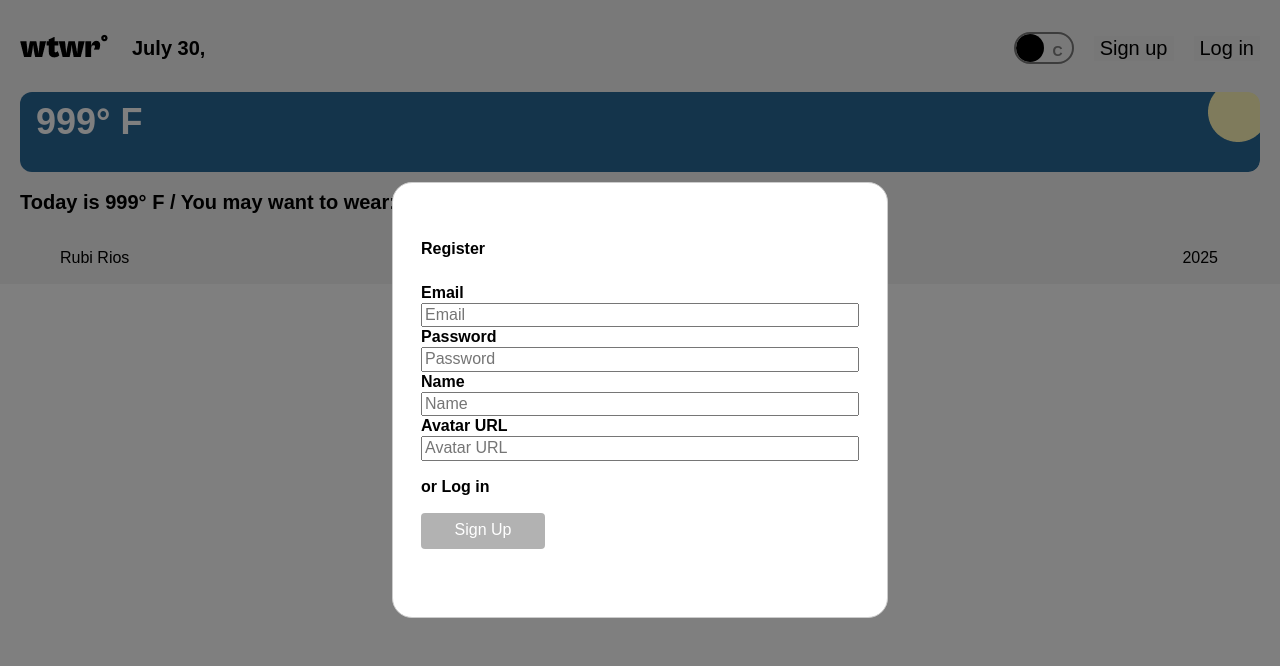
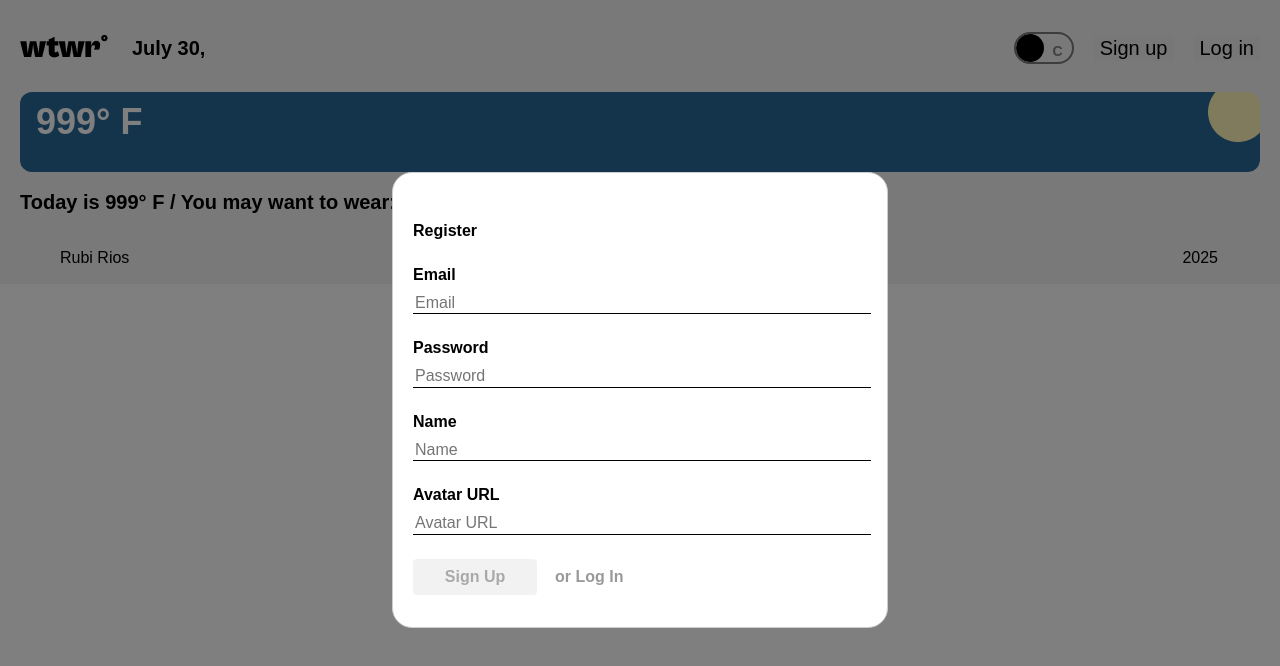
Before and after one commit to Rubbs/se_project_react, a React (Vite) app: page / in a window 1280 px wide. Both pictures are taken after a click on the button "Sign up". Shown: the top 666 px of the page. Built offline with nearby package versions, Linux system fonts and the light colour scheme; no server answers.

Commit message:
Refactor Login and Register modals; add styles and improve item normalization

```diff
--- a/src/components/App/App.jsx
+++ b/src/components/App/App.jsx
@@ -111,7 +111,7 @@ function App() {
       })
       .then((itemsRes) => {
         if (itemsRes) {
-          const normalizedItems = normalizeItems(itemsRes);
+          const normalizedItems = normalizeItems(itemsRes.data || itemsRes);
           setClothingItems(normalizedItems);
         }
       })
@@ -138,7 +138,9 @@ function App() {
         return getItems(token);
       })
       .then((res) => {
-        const normalizedItems = normalizeItems(res);
+        console.log("Fetched items on token check:", res);
+        const normalizedItems = normalizeItems(res.data || res);
+        console.log("Normalized items:", normalizedItems);
         setClothingItems(normalizedItems);
       })
       .catch(() => handleLogout());
@@ -157,7 +159,7 @@ function App() {
 
     addItem(newItem, token)
       .then((savedItem) => {
-        setClothingItems((prev) => [savedItem, ...prev]);
+        setClothingItems((prev) => [savedItem.data, ...prev]);
         closeActiveModal();
       })
       .catch((err) => {
@@ -287,6 +289,7 @@ function App() {
             isOpen={activeModal === "login"}
             onClose={closeActiveModal}
             onLogin={handleLogin}
+            onSignupClick={handleRegisterClick}
           />
           <AddItemModal
             isOpen={activeModal === "add-garment"}
--- a/src/components/LoginModal/LoginModal.css
+++ b/src/components/LoginModal/LoginModal.css
@@ -1,4 +1,3 @@
-/* src/components/LoginModal/LoginModal.css */
 .login-modal__actions {
   display: flex;
   align-items: center;
--- a/src/components/LoginModal/LoginModal.jsx
+++ b/src/components/LoginModal/LoginModal.jsx
@@ -20,6 +20,7 @@ const LoginModal = ({ isOpen, onClose, onLogin, onSignupClick }) => {
       onSubmit={handleSubmit}
       showButton={false} // Hide default submit button
     >
+      <div className="login-modal__container"></div>
       <label htmlFor="login-email">Email</label>
       <input
         id="login-email"
@@ -28,6 +29,7 @@ const LoginModal = ({ isOpen, onClose, onLogin, onSignupClick }) => {
         onChange={(e) => setEmail(e.target.value)}
         placeholder="Email"
         required
+        className="modal__input"
       />
 
       <label htmlFor="login-password">Password</label>
@@ -38,6 +40,7 @@ const LoginModal = ({ isOpen, onClose, onLogin, onSignupClick }) => {
         onChange={(e) => setPassword(e.target.value)}
         placeholder="Password"
         required
+        className="modal__input"
       />
 
       <div className="login-modal__actions">
--- a/src/components/ModalWithForm/ModalWithForm.css
+++ b/src/components/ModalWithForm/ModalWithForm.css
@@ -52,13 +52,28 @@
 .modal__content {
   background-color: #fff;
   position: relative;
-  padding: 28px 28px 36px;
+  padding: 20px 20px 36px;
   max-width: 496px;
   box-sizing: border-box;
   width: 100%;
   border-radius: 20px;
-  height: 436px;
+  height: 456px;
   border: 1px solid #ccc;
+}
+
+.modalWithForm .login-modal__container {
+  display: flex;
+  flex-direction: column;
+  gap: 16px;
+  width: 496px;
+  height: 304;
+  position: relative;
+  top: 259px;
+  left: 472px;
+  border-width: 1px;
+
+  opacity: 1;
+  border-radius: 20px;
 }
 
 .modal__form {
@@ -70,7 +85,7 @@
 .modal__input {
   display: block;
   margin-top: 8px;
-  margin-bottom: 20px;
+  margin-bottom: 24px;
   border: none;
   border-bottom: 1px solid rgba(0, 0, 0, 1);
   width: 100%;
--- /dev/null
+++ b/src/components/RegisterModal/RegisterModal.css
@@ -0,0 +1,49 @@
+.register-modal__actions {
+  display: flex;
+  align-items: center;
+  justify-content: flex-start;
+  padding-bottom: 34px;
+}
+
+.register-modal__submit {
+  width: 124px;
+  height: 36px;
+  border-radius: 4px;
+  border: none;
+  font-family: "Cabinet Grotesk", sans-serif;
+  font-weight: 700;
+  font-size: 16px;
+  line-height: 20px;
+  background-color: rgba(0, 0, 0, 0.05);
+  color: rgba(0, 0, 0, 0.3);
+  cursor: not-allowed;
+  transition: all 0.25s ease;
+}
+
+.register-modal__submit:not(:disabled) {
+  background-color: #000;
+  color: #fff;
+  cursor: pointer;
+}
+
+.register-modal__submit:not(:disabled):hover {
+  background-color: #333;
+}
+
+.register-modal__switch {
+  margin-left: 12px;
+  background: none;
+  border: none;
+  font-family: "Cabinet Grotesk", sans-serif;
+  font-weight: 700;
+  font-size: 16px;
+  line-height: 20px;
+  color: rgba(0, 0, 0, 0.4);
+  cursor: pointer;
+  transition: color 0.2s ease;
+}
+
+.register-modal__switch:hover {
+  color: #000;
+  text-decoration: underline;
+}
--- a/src/components/RegisterModal/RegisterModal.jsx
+++ b/src/components/RegisterModal/RegisterModal.jsx
@@ -1,6 +1,7 @@
 import React, { useState } from "react";
 import ModalWithForm from "../ModalWithForm/ModalWithForm";
 import { useForm } from "../../utils/useForm";
+import "./RegisterModal.css"; // add if you haven’t yet
 
 // Registration modal component
 const RegisterModal = ({ isOpen, onClose, onRegister, openLoginModal }) => {
@@ -16,7 +17,7 @@ const RegisterModal = ({ isOpen, onClose, onRegister, openLoginModal }) => {
     e.preventDefault();
     onRegister({
       name: values.name,
-      avatar: avatar.avatar || "https://i.pravatar.cc/150?img=3",
+      avatar: values.avatar || "https://i.pravatar.cc/150?img=3",
       email: values.email,
       password: values.password,
     });
@@ -29,7 +30,7 @@ const RegisterModal = ({ isOpen, onClose, onRegister, openLoginModal }) => {
       isOpen={isOpen}
       onClose={onClose}
       onSubmit={handleSubmit}
-      buttonText="Sign Up"
+      showButton={false} // Hide default submit button
     >
       <label htmlFor="register-email">Email</label>
       <input
@@ -40,6 +41,7 @@ const RegisterModal = ({ isOpen, onClose, onRegister, openLoginModal }) => {
         value={values.email}
         onChange={handleChange}
         required
+        className="modal__input"
       />
 
       <label htmlFor="register-password">Password</label>
@@ -51,6 +53,7 @@ const RegisterModal = ({ isOpen, onClose, onRegister, openLoginModal }) => {
         value={values.password}
         onChange={handleChange}
         required
+        className="modal__input"
       />
 
       <label htmlFor="register-name">Name</label>
@@ -62,6 +65,7 @@ const RegisterModal = ({ isOpen, onClose, onRegister, openLoginModal }) => {
         value={values.name}
         onChange={handleChange}
         required
+        className="modal__input"
       />
 
       <label htmlFor="register-avatar">Avatar URL</label>
@@ -72,14 +76,25 @@ const RegisterModal = ({ isOpen, onClose, onRegister, openLoginModal }) => {
         name="avatar"
         value={values.avatar}
         onChange={handleChange}
+        className="modal__input"
       />
 
-      <p className="modal__switch">
-        or{" "}
-        <span className="modal__switch-link" onClick={openLoginModal}>
-          Log in
-        </span>
-      </p>
+      <div className="register-modal__actions">
+        <button
+          type="submit"
+          className="register-modal__submit"
+          disabled={!values.email || !values.password || !values.name}
+        >
+          Sign Up
+        </button>
+        <button
+          type="button"
+          className="register-modal__switch"
+          onClick={openLoginModal}
+        >
+          or Log In
+        </button>
+      </div>
     </ModalWithForm>
   );
 };
```
